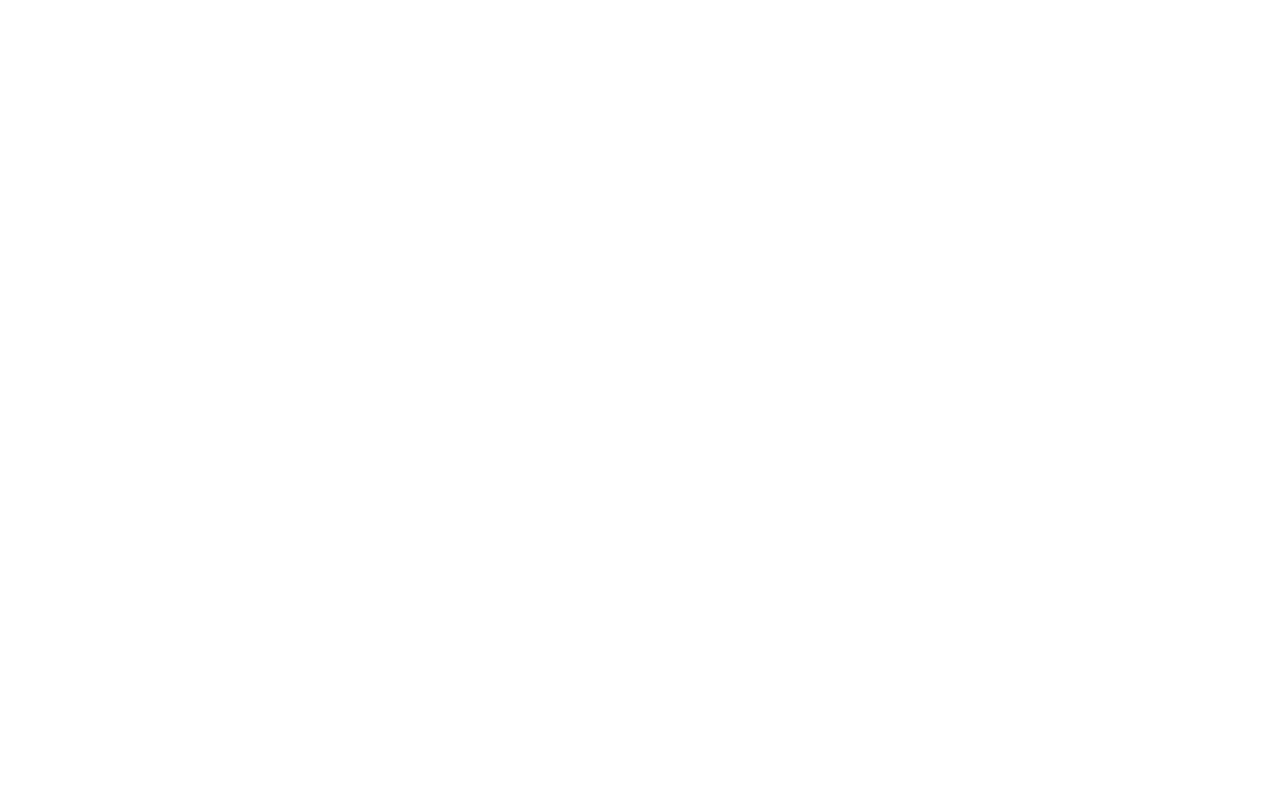
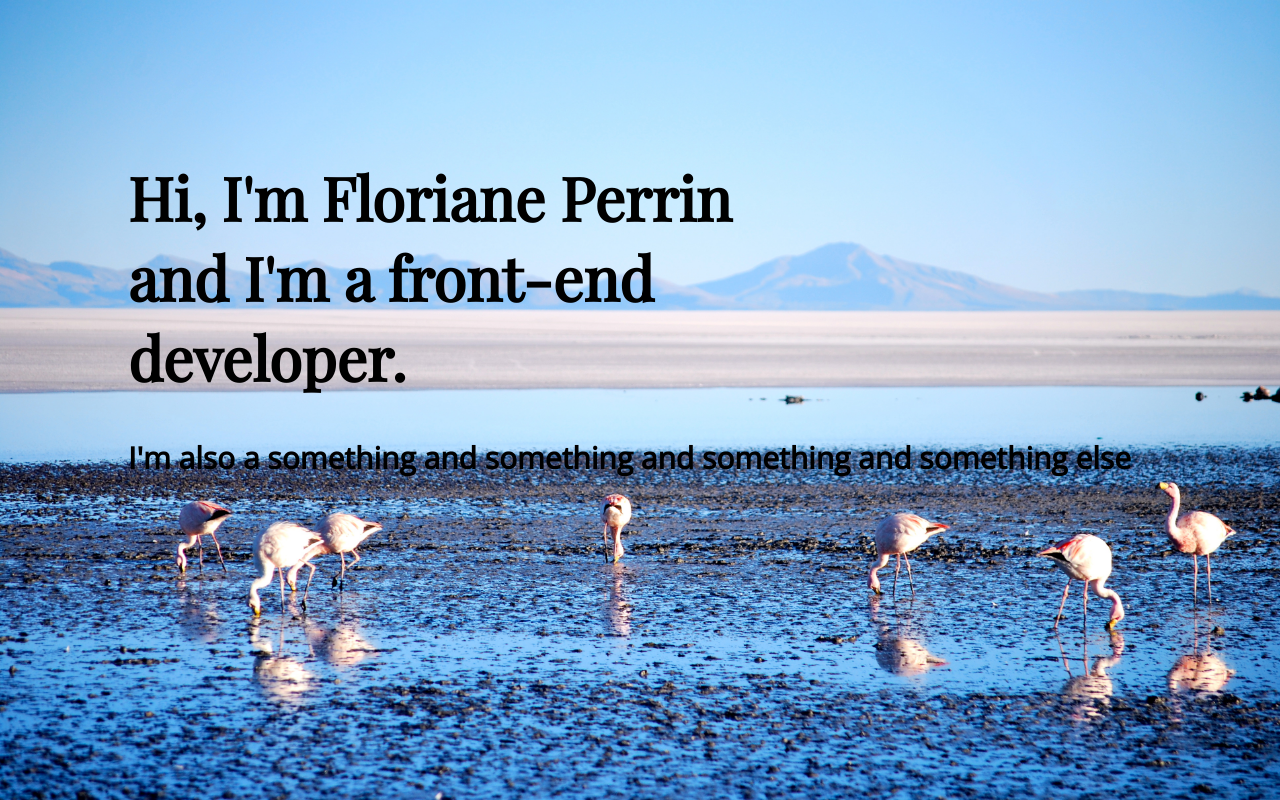
Before and after one commit to Floflow/portfolio, a PHP site: page / in a window 1280 px wide. Before the commit the page is empty. Run offline with PHP 8.4, Linux system fonts and the light colour scheme; some libraries are stand-ins or nearby versions.

Commit message:
banner done

```diff
--- /dev/null
+++ b/css/components/banner.css
@@ -0,0 +1,16 @@
+.banner {
+  background-size: cover !important;
+  height: 100vh;
+  color: black;
+  display: flex;
+  align-items: flex-start;
+}
+
+.banner-content {
+  margin-left: 128px;
+  margin-top: 117px;
+}
+
+.banner-content h1 {
+  margin-right: 450px;
+}
--- a/css/style.css
+++ b/css/style.css
@@ -1 +1,30 @@
-style.css
+/* --- Google Fonts --- */
+@import url("https://fonts.googleapis.com/css?family=Open+Sans|Playfair+Display");
+
+/* --- Components design --- */
+@import url("components/banner.css");
+/* --- Fonts & colors --- */
+body{
+  margin: 0px;
+}
+
+h1 {
+  font-family: 'Playfair Display';
+  font-size: 60px;
+}
+
+h2 {
+  font-family: 'Open Sans';
+  font-size: 30px;
+}
+
+
+p {
+  font-family: 'Open Sans', 'sans-serif';
+  font-size: 24px;
+}
+
+.container {
+  max-width: 1000px;
+  margin: 0 auto;
+}
--- a/index.html
+++ b/index.html
@@ -2,11 +2,18 @@
 <html>
   <head>
     <meta charset="utf-8">
+    <meta name="viewport" content="width=device-width, initial-scale=1, shrink-to-fit=no">
     <title>Portfolio</title>
     <link rel="stylesheet" href="https://use.fontawesome.com/releases/v5.0.10/css/all.css">
     <link rel="stylesheet" href="css/style.css">
   </head>
   <body>
-
+    <div class="banner" style="background-image: url('images/bolivia.jpg');">
+      <div class="banner-content">
+        <h1>Hi, I'm Floriane Perrin and I'm a front-end developer.</h1>
+        <h2>I'm also a something and something and something and something else</h2>
+      </div>
+    </div>
+    <script src="js/myscripts.js"></script>
   </body>
 </html>
--- a/scripts/myscripts.js
+++ /dev/null
@@ -1 +0,0 @@
-myscripts.js
```
Also changed, not shown: images/bolivia.jpg (renamed from images/DSC_0450.JPG), js/myscripts.js (added).
